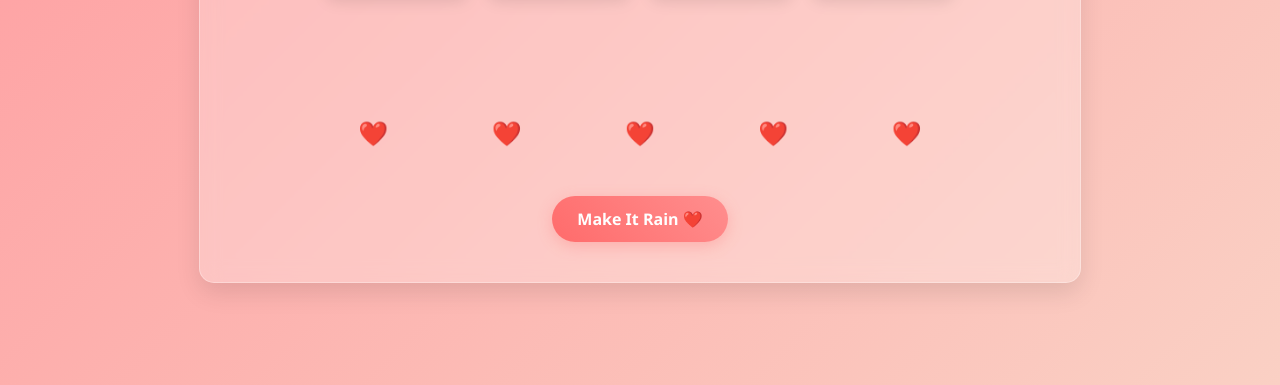
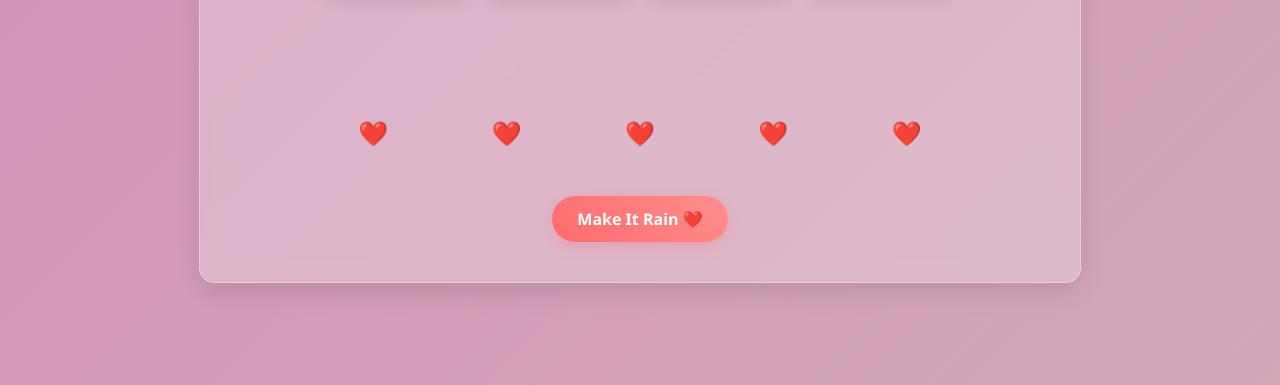
Before and after one commit to AK33-lab/Countdown, a plain HTML site: page index.html in a window 1280 px wide. Shown: the part 415-800 px from the top of the page. Drawn offline with Linux system fonts and the light colour scheme.

Commit message:
Add background gradient

```diff
--- a/index.html
+++ b/index.html
@@ -16,6 +16,43 @@
             height: 100vh;
             margin: 0;
             overflow: hidden;
+            position: relative;
+        }
+
+        .background-slideshow {
+            position: fixed;
+            top: 0;
+            left: 0;
+            width: 100%;
+            height: 100%;
+            z-index: -2;
+            overflow: hidden;
+        }
+
+        .background-slide {
+            position: absolute;
+            top: 0;
+            left: 0;
+            width: 100%;
+            height: 100%;
+            background-size: cover;
+            background-position: center;
+            opacity: 0;
+            transition: opacity 2s ease-in-out;
+        }
+
+        .background-slide.active {
+            opacity: 1;
+        }
+
+        .background-overlay {
+            position: fixed;
+            top: 0;
+            left: 0;
+            width: 100%;
+            height: 100%;
+            background: linear-gradient(135deg, rgba(255, 154, 158, 0.7) 0%, rgba(250, 208, 196, 0.7) 100%);
+            z-index: -1;
         }
 
         .container {
@@ -189,6 +226,12 @@
     </style>
 </head>
 <body>
+    <!-- Background slideshow -->
+    <div class="background-slideshow" id="backgroundSlideshow">
+        <!-- Photo slides will be added by JavaScript -->
+    </div>
+    <div class="background-overlay"></div>
+
     <div class="container" id="container">
         <h1>Days until we see each other</h1>
         <div class="countdown">
@@ -217,6 +260,43 @@
     </div>
 
     <script>
+        // Background slideshow with gradient backgrounds
+        const gradientBackgrounds = [
+            'linear-gradient(135deg, #667eea 0%, #764ba2 100%)',
+            'linear-gradient(135deg, #f093fb 0%, #f5576c 100%)',
+            'linear-gradient(135deg, #4facfe 0%, #00f2fe 100%)',
+            'linear-gradient(135deg, #43e97b 0%, #38f9d7 100%)',
+            'linear-gradient(135deg, #fa709a 0%, #fee140 100%)'
+        ];
+
+        let currentSlideIndex = 0;
+        const backgroundSlideshow = document.getElementById('backgroundSlideshow');
+
+        // Create slides with beautiful gradients
+        function initializeSlideshow() {
+            gradientBackgrounds.forEach((gradient, index) => {
+                const slide = document.createElement('div');
+                slide.className = 'background-slide';
+                slide.style.background = gradient;
+                if (index === 0) slide.classList.add('active');
+                backgroundSlideshow.appendChild(slide);
+            });
+        }
+
+        // Change slides
+        function nextSlide() {
+            const slides = document.querySelectorAll('.background-slide');
+            slides[currentSlideIndex].classList.remove('active');
+            currentSlideIndex = (currentSlideIndex + 1) % gradientBackgrounds.length;
+            slides[currentSlideIndex].classList.add('active');
+        }
+
+        // Initialize slideshow
+        initializeSlideshow();
+
+        // Change slide every 5 seconds
+        setInterval(nextSlide, 5000);
+
         // Set the target date (August 25, 2025)
         const targetDate = new Date("August 25, 2025 00:00:00").getTime();
 
@@ -359,11 +439,10 @@
 
         // Heart button click handler
         heartButton.addEventListener("click", () => {
-            // Toggle between red and blue hearts
+            // Toggle
             isRedHeart = !isRedHeart;
             const heartType = isRedHeart ? "❤️" : "💙";
 
-            // Update the button text and style
             heartButton.innerHTML = `Make It Rain ${heartType}`;
             if (isRedHeart) {
                 heartButton.classList.remove("blue");
@@ -371,10 +450,9 @@
                 heartButton.classList.add("blue");
             }
 
-            // Update the hearts in the container
             createHearts(heartType);
 
-            // Create falling hearts animation
+            // Falling hearts animation
             for (let i = 0; i < 50; i++) {
                 setTimeout(() => {
                     createFallingHeart(heartType);
```
